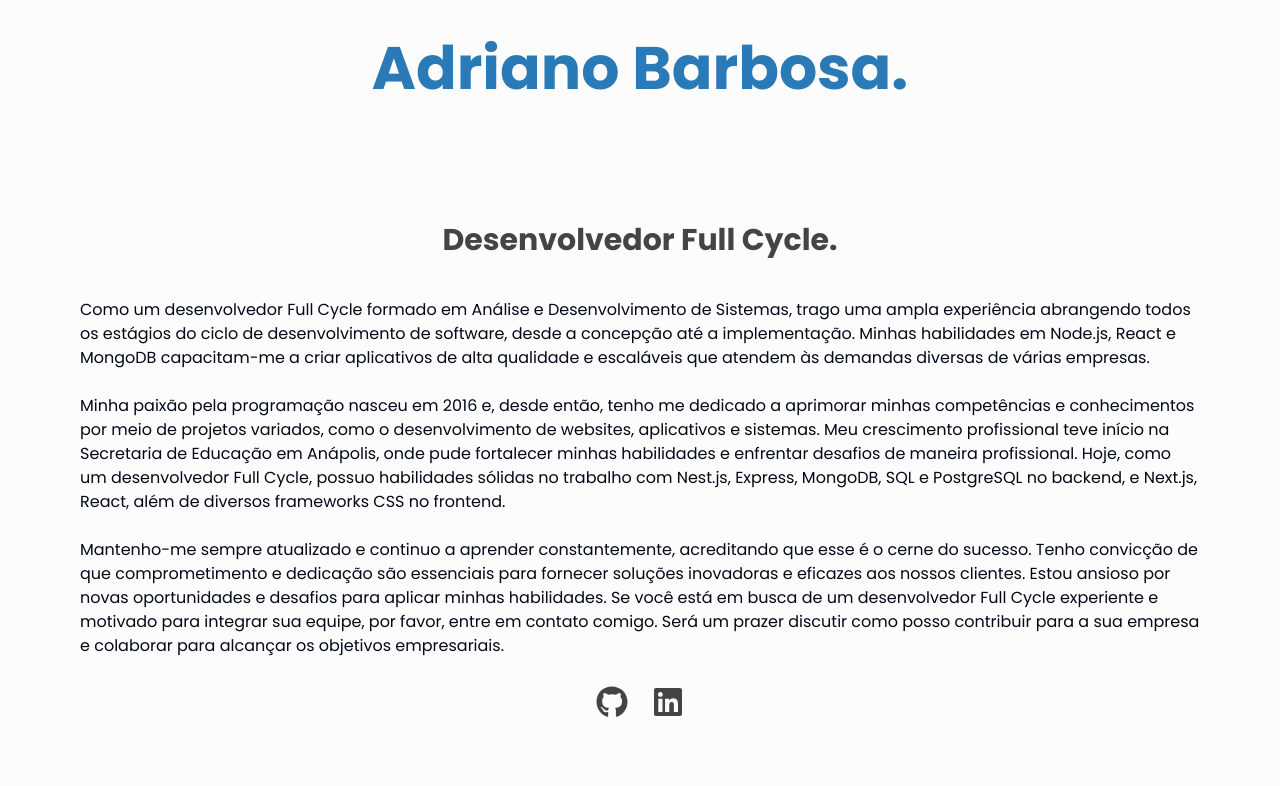
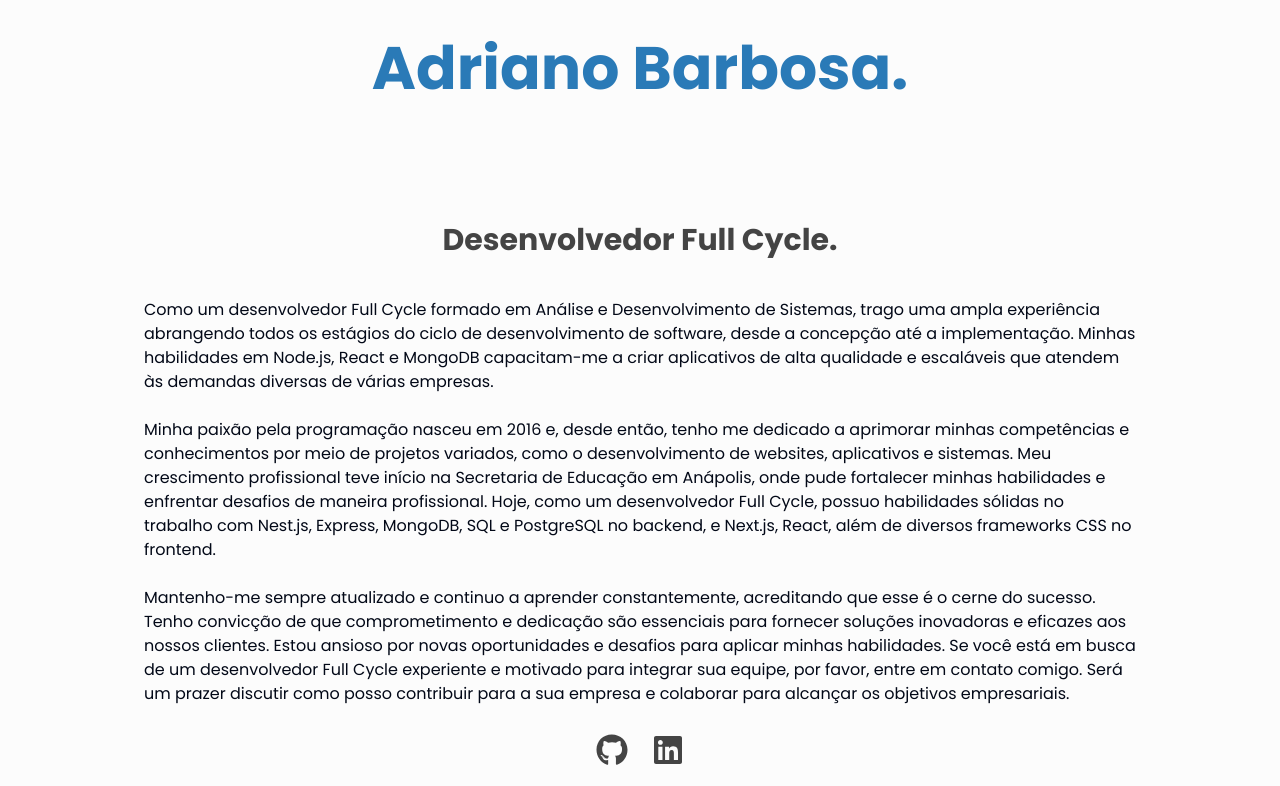
Before and after one commit to adrianobarbosa1/adrianobarbosa1.github.io, a Next.js app in the folder portfolio-next/: page / in a window 1280 px wide. Shown: the part 394-1180 px from the top of the page. Built offline with nearby package versions, Linux system fonts and the light colour scheme.

Commit message:
feat: POR-18 change width

```diff
--- a/portfolio-next/src/components/About/index.tsx
+++ b/portfolio-next/src/components/About/index.tsx
@@ -6,11 +6,9 @@ const About = () => {
   return (
     <section
       id="about"
-      className="items-center flex flex-col sm:mt-6 py-5 max-w-6xl w-11/12 px-4"
+      className="items-center flex flex-col sm:mt-6 py-5 w-4/5 mx-auto px-4"
     >
-      <h2 className="section_title mt-20 dark:text-darkTextoTitulo">
-        Desenvolvedor Full Cycle.
-      </h2>
+      <h2 className="section_title">Desenvolvedor Full Cycle.</h2>
       <p className=" mb-6 dark:text-darkTexto">
         Como um desenvolvedor Full Cycle formado em Análise e Desenvolvimento de
         Sistemas, trago uma ampla experiência abrangendo todos os estágios do
```
